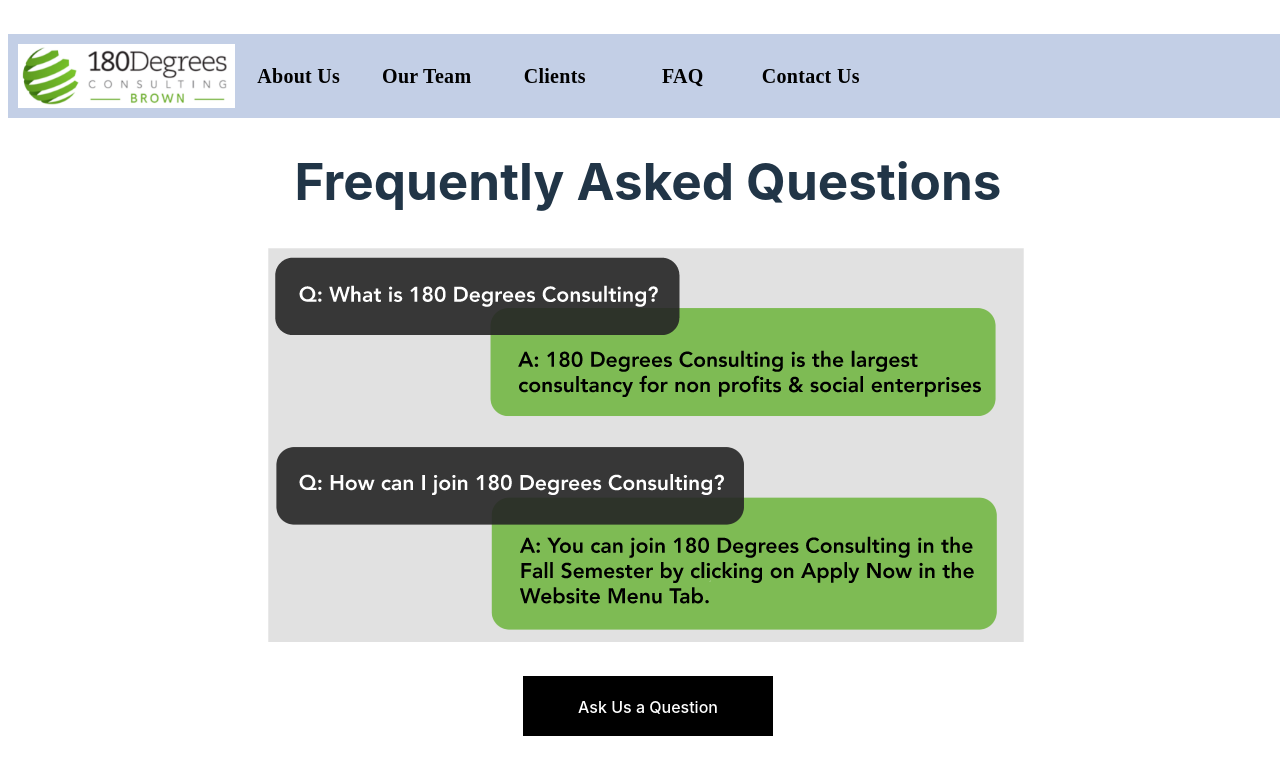
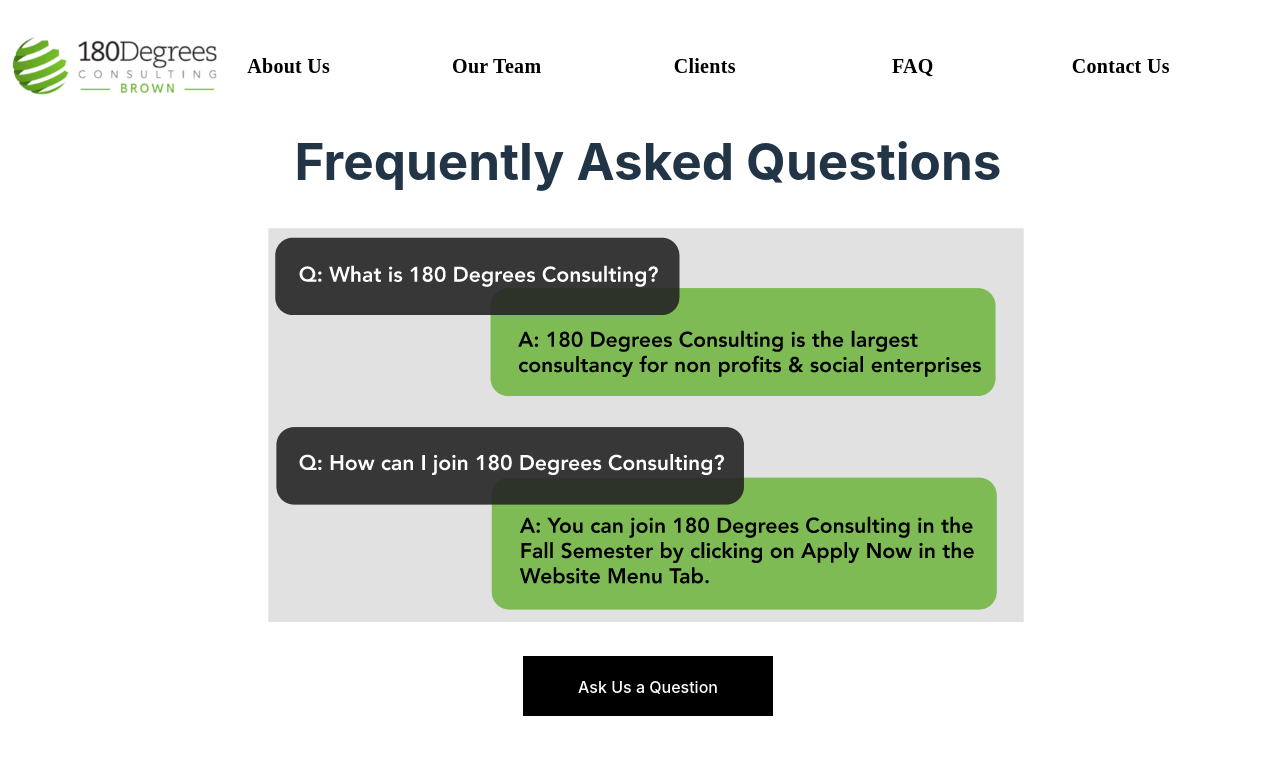
Before and after one commit to fullstackatbrown/180-degrees-consulting, a React (Vite) app: page /faq in a window 1280 px wide. Shown: the top 774 px of the page. Built offline with nearby package versions, Linux system fonts and the light colour scheme.

Commit message:
fix: header colors

```diff
--- a/src/components/HeaderComponents/style.css
+++ b/src/components/HeaderComponents/style.css
@@ -1,9 +1,11 @@
 #navbar-nav {
     z-index:1;
+    width:75vw;
     display: flex;
     flex-direction: row;
     align-items: center;
     align-content: space-between;
+    justify-content: space-between;
 }
 
 .Nav {
@@ -11,7 +13,7 @@
     width: 10vw;
     height: 50%;
     left: 10vw;
-    top: 5vw;
+    /* top: 5vw; */
 
     /* Bold/14px */
     font-family: 'Mulish';
@@ -35,12 +37,9 @@
     align-items:center;
     justify-content:flex-start;
     align-items: center;
+
     /* background-color: #eeeeee; */
-    background: #c3cfe6;
-    /* opacity: 0.3; */
-    /* opacity: 0.5; */
-    /* Common grey background color */
-    padding: 10px;
+    background-color: white;
     max-width: 100vw;
     /* Adjust padding as needed */
 }
--- a/styles/App.css
+++ b/styles/App.css
@@ -1,7 +1,7 @@
 #root {
   /* max-width: 1280px; */
   /* margin: auto auto; */
-  padding: 0;
+  /* padding: 0; */
   width: 100vw;
   max-width: 100vw;
   text-align: center;
```
Also changed, not shown: src/App.tsx (+0 -31 lines).
